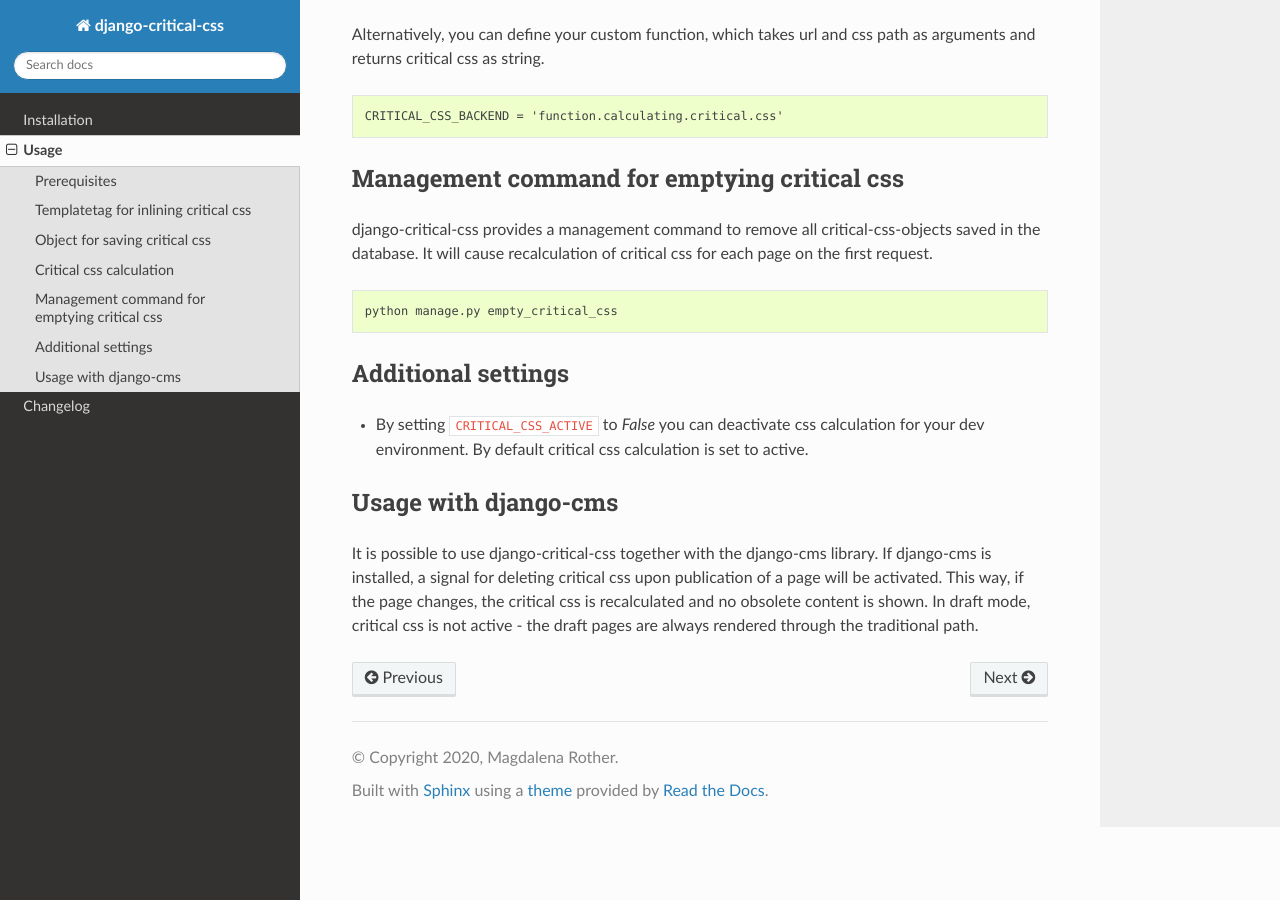
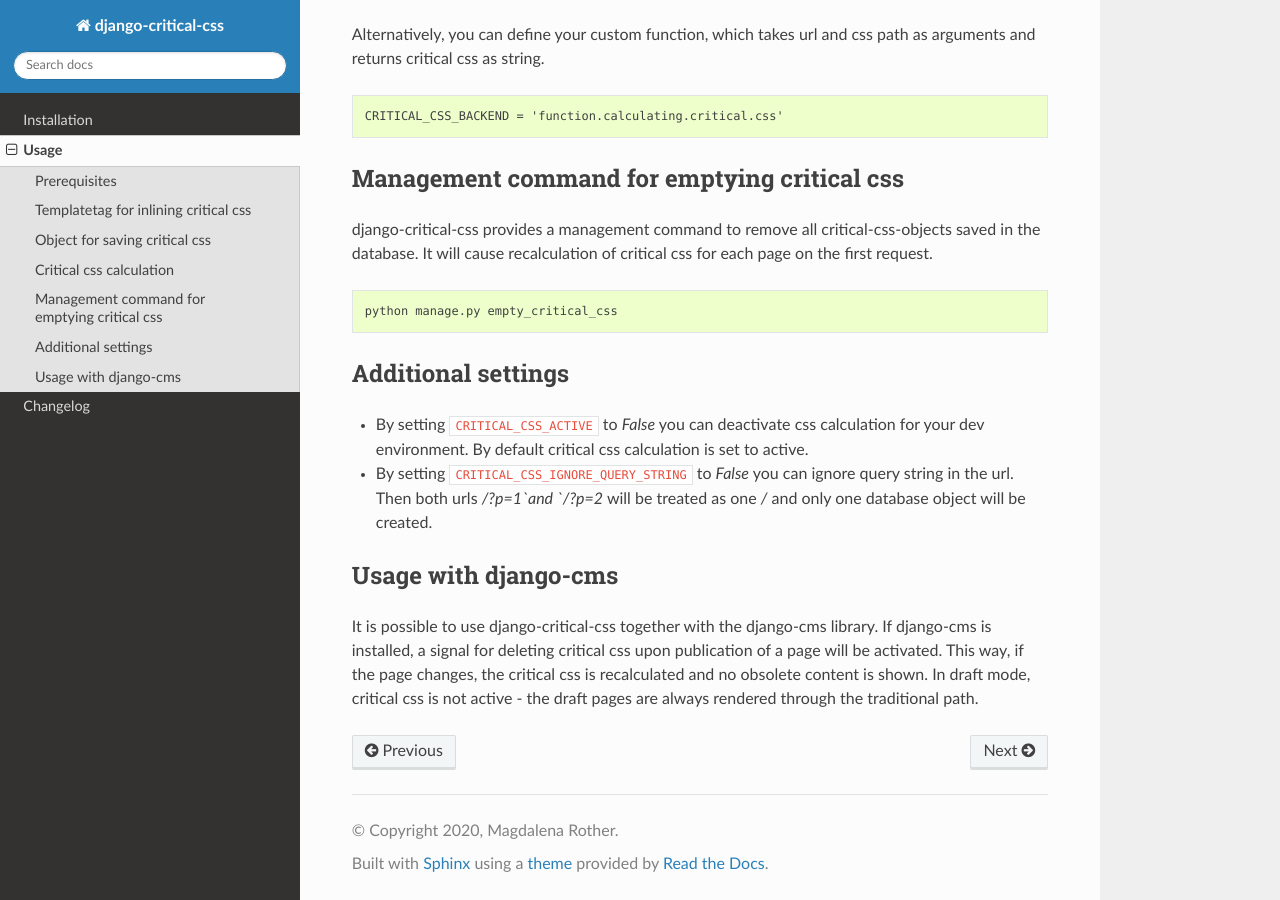
Before and after one commit to lenarother/django-critical-css, a Sphinx documentation site: the page built from docs/usage.rst, in a window 1280 px wide and 900 px high, scrolled down 1370 px. Built offline with Sphinx 7.4.7 and the Read the Docs theme 2.0.0, drawn with Linux system fonts in a browser that asks for light colours; pages that are not in the unit, such as notebooks, are missing from menus.

Commit message:
Update documentation

```diff
--- a/docs/usage.rst
+++ b/docs/usage.rst
@@ -91,7 +91,9 @@ Additional settings
 
 * By setting ``CRITICAL_CSS_ACTIVE`` to `False` you can deactivate css calculation
   for your dev environment. By default critical css calculation is set to active.
-
+* By setting ``CRITICAL_CSS_IGNORE_QUERY_STRING`` to `False` you can ignore query string
+  in the url. Then both urls `/?p=1`and `/?p=2` will be treated as one `/` and only one database
+  object will be created.
 
 Usage with django-cms
 ---------------------
```
